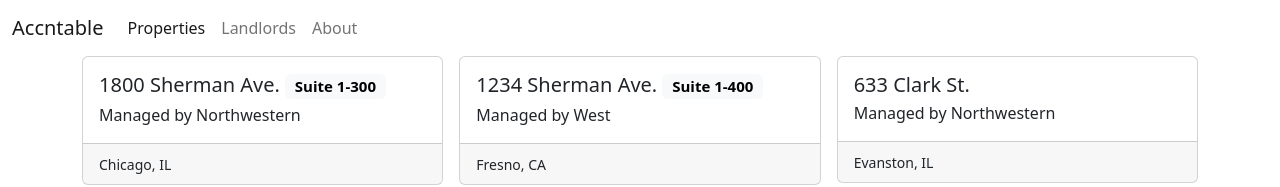
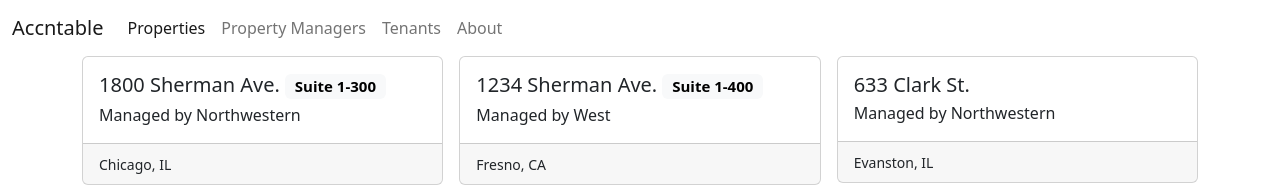
Before and after one commit to mattryczek/accntable, a Vue app: page /properties in a window 1280 px wide. Shown: the top 187 px of the page. Built offline with nearby package versions, Linux system fonts and the light colour scheme.

Commit message:
Rename to PMs and add tenants' page

```diff
--- a/src/components/Navbar.vue
+++ b/src/components/Navbar.vue
@@ -23,7 +23,10 @@ import { RouterLink } from 'vue-router'
             <RouterLink to="/properties" class="nav-link">Properties</RouterLink>
           </li>
           <li class="nav-item">
-            <RouterLink to="/landlords" class="nav-link">Landlords</RouterLink>
+            <RouterLink to="/managers" class="nav-link">Property Managers</RouterLink>
+          </li>
+          <li class="nav-item">
+            <RouterLink to="/tenants" class="nav-link">Tenants</RouterLink>
           </li>
           <li class="nav-item">
             <RouterLink to="/about" class="nav-link">About</RouterLink>
--- a/src/router/index.js
+++ b/src/router/index.js
@@ -29,9 +29,14 @@ const router = createRouter({
       component: () => import('@views/PropertyDetail.vue')
     },
     {
-      path: '/landlords',
-      name: 'landlords',
-      component: () => import('@views/Landlords.vue')
+      path: '/managers',
+      name: 'managers',
+      component: () => import('@views/Managers.vue')
+    },
+    {
+      path: '/tenants',
+      name: 'tenants',
+      component: () => import('@views/Tenants.vue')
     },
     {
       path: '/about',
--- a/src/views/Landlords.vue
+++ b/src/views/Managers.vue
@@ -4,8 +4,8 @@ import Navbar from '@/components/Navbar.vue'
 
 <template>
   <Navbar />
-  <div class="landlords">
-    <h1>This is the page that shows all the landlords we reviewed.</h1>
+  <div class="managers">
+    <h1>This is the page that shows all the property managers we reviewed.</h1>
   </div>
 </template>
 
--- /dev/null
+++ b/src/views/Tenants.vue
@@ -0,0 +1,12 @@
+<script setup>
+import Navbar from '@/components/Navbar.vue'
+</script>
+
+<template>
+  <Navbar />
+  <div class="tenants">
+    <h1>This is the page that shows all the tenants we review.</h1>
+  </div>
+</template>
+
+<style></style>
```
